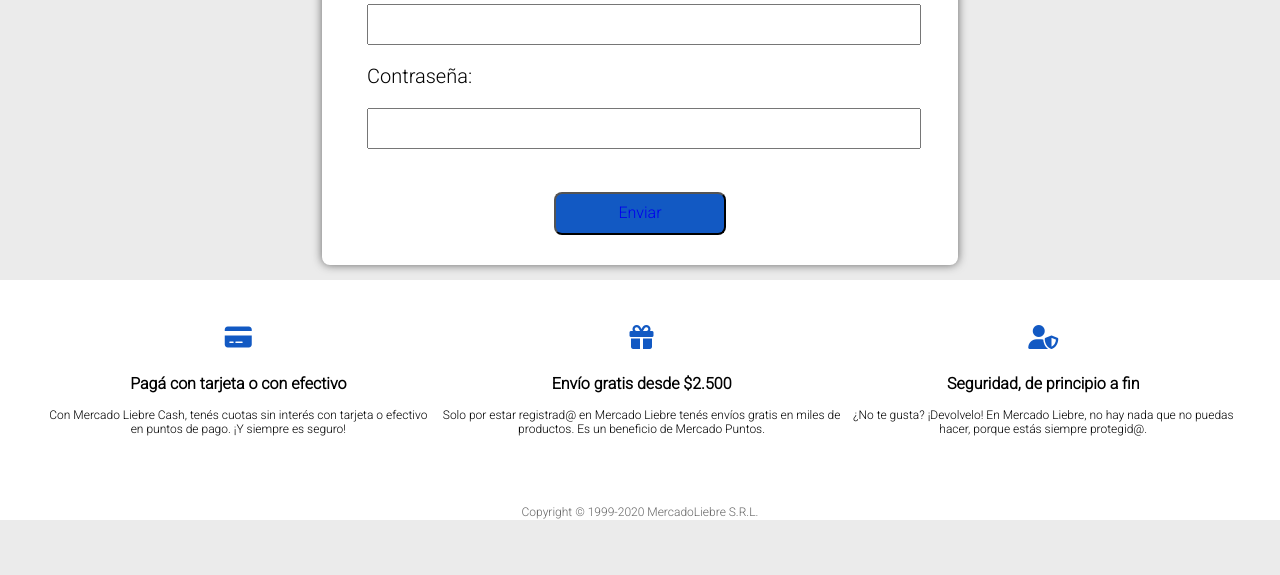
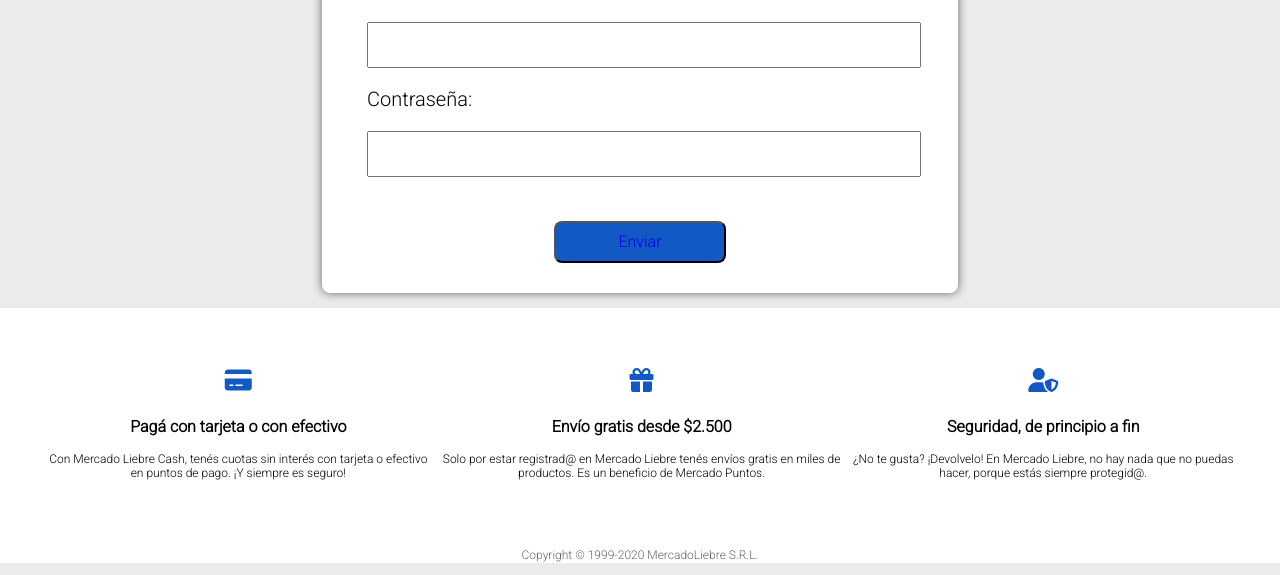
Before and after one commit to victoriaavalee/mercadoLiebre, a website: page views/ingresa.html in a window 1280 px wide. Shown: the part 259-834 px from the top of the page. Before the commit the page ends 800 px from the top, so only its background shows below. Drawn offline with Linux system fonts and the light colour scheme; files that its build step writes are made by us from their sources; files whose address does not match are found by name.

Commit message:
Update ingresa.css

```diff
--- a/public/css/ingresa.css
+++ b/public/css/ingresa.css
@@ -107,7 +107,7 @@ img {
 
 .input-login{
     width : 100%;
-    height: 35px;
+    height: 40px;
 }
 
 .button-enviar{
@@ -127,7 +127,9 @@ img {
 
 /****************************************************************FOOTER*************************************************/
 
-footer{ text-align:center; font-size: 12px; background-color: white;}
+footer{
+    text-align:center; font-size: 12px; background-color: white;
+}
 
 .title-icon{
     font-size:16px;
@@ -140,9 +142,9 @@ footer{ text-align:center; font-size: 12px; background-color: white;}
     color:#1259c3;
     text-align: center;
 }
-.Copyright{color: #666;}
-
-
+.Copyright{
+    color: #666;
+}
 
 
 /**************************************************VISTA CELULAR****************************************/
@@ -162,11 +164,16 @@ footer{ text-align:center; font-size: 12px; background-color: white;}
         max-width: 769px;
         margin: auto;
     }
+    /*main*/
     .login-conteiner{
         box-shadow: 0px 0px 10px rgb(100, 100, 100);
     }
+    /*footer*/
+    .fa-solid{
+        margin-top: 15px;
+    }
+}
 
-}
 /**************************************************VISTA TABLET/PC**************************************/
 
 @media(min-width:769px){
```
